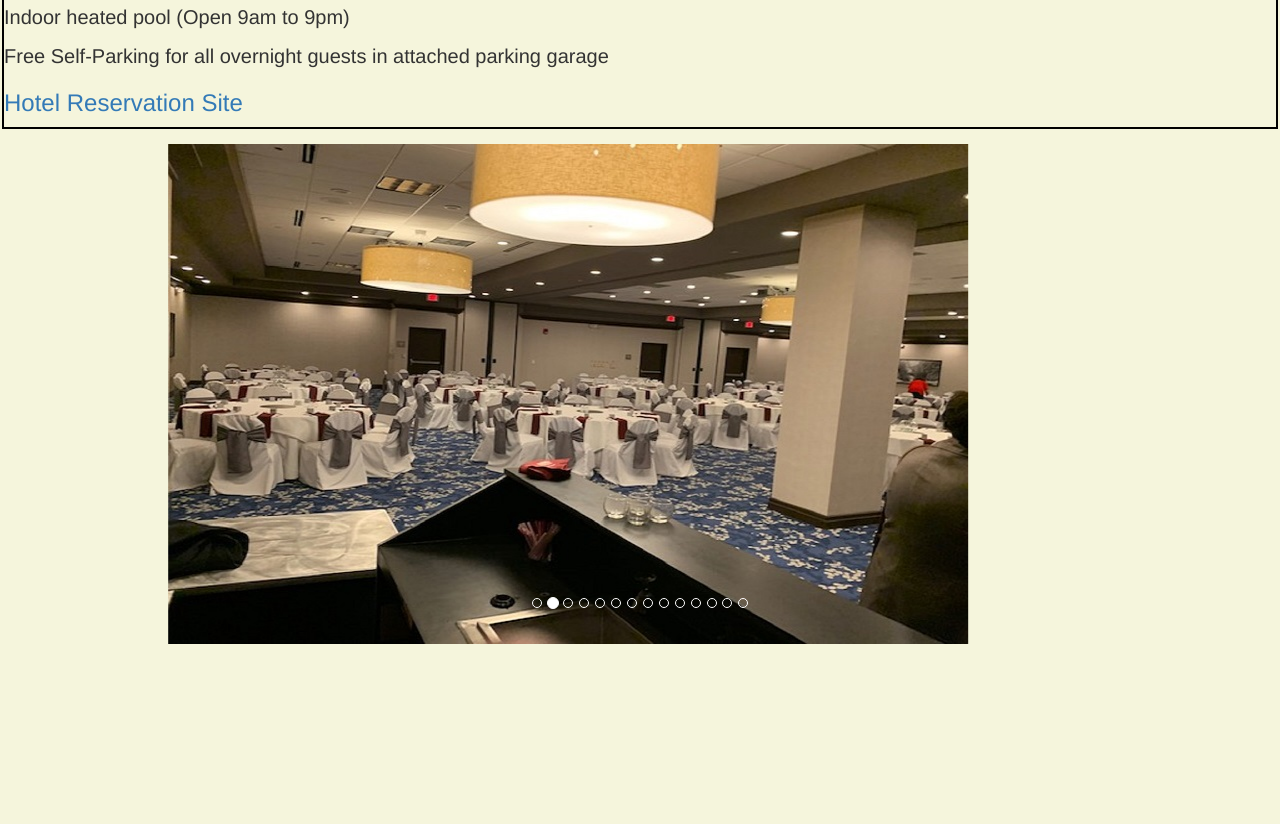
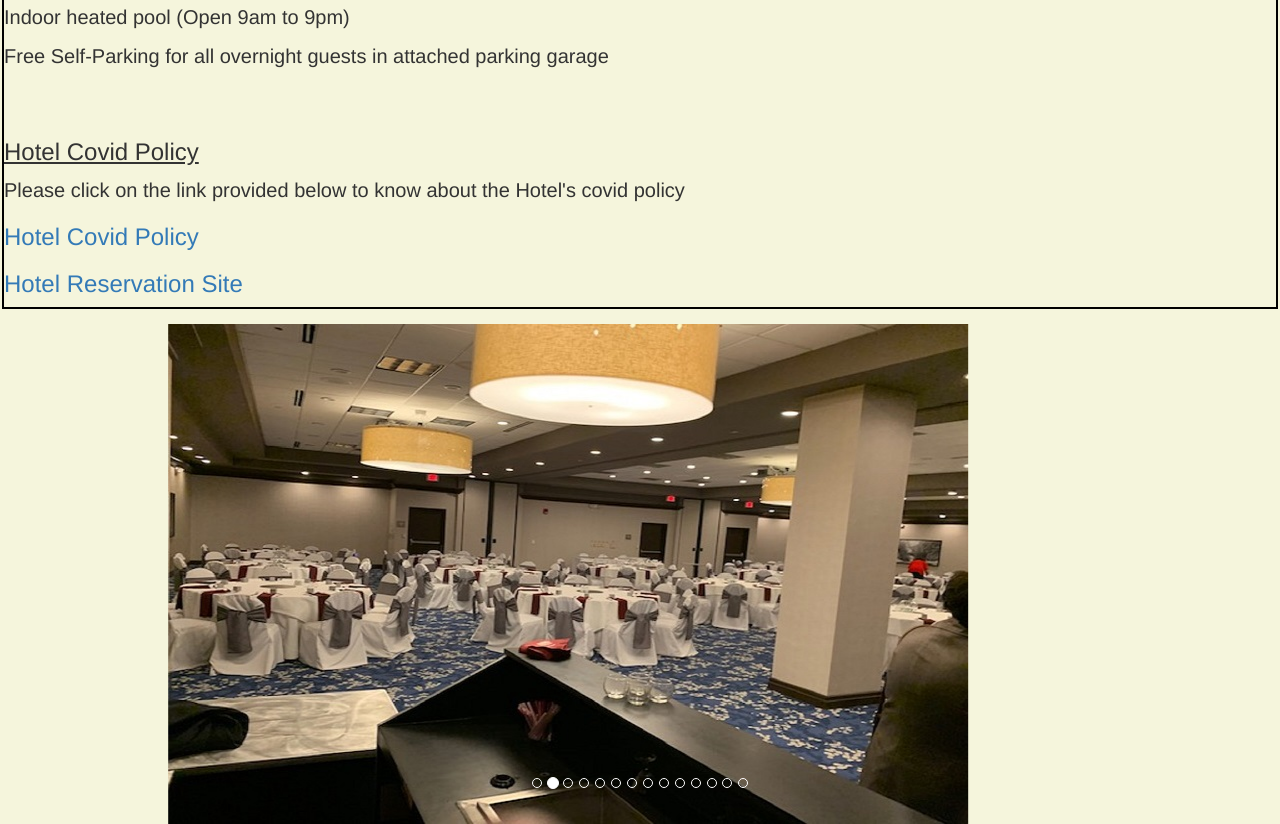
Before and after one commit to iWinfrey/BHFReunionWebsite.github.io, a plain HTML site: page hotelPage.html in a window 1280 px wide. Shown: the part 1524-2348 px from the top of the page. Before the commit the page ends 2168 px from the top, so only its background shows below. Drawn offline with nearby package versions, Linux system fonts and the light colour scheme.

Commit message:
Added hotel policy link

```diff
--- a/hotelPage.html
+++ b/hotelPage.html
@@ -63,6 +63,10 @@
       <p class="addressInfo">Indoor heated pool (Open 9am to 9pm)</p>
       <p class="addressInfo">Free Self-Parking for all overnight guests in attached parking garage</p>
 
+
+      <h3 class="hotelHeader">Hotel Covid Policy</h3>
+      <p class="addressInfo">Please click on the link provided below to know about the Hotel's covid policy</p>
+      <h3><a href="https://www.hilton.com/en/p/what-to-expect/" target="_blank">Hotel Covid Policy</a></h3>
       <h3>
         <a href="https://embassysuites.hilton.com/en/es/groups/personalized/C/CVGCVES-BH5-20220629/index.jhtml?WT.mc_id=POG"
           target="_blank">Hotel Reservation Site</a>
```
